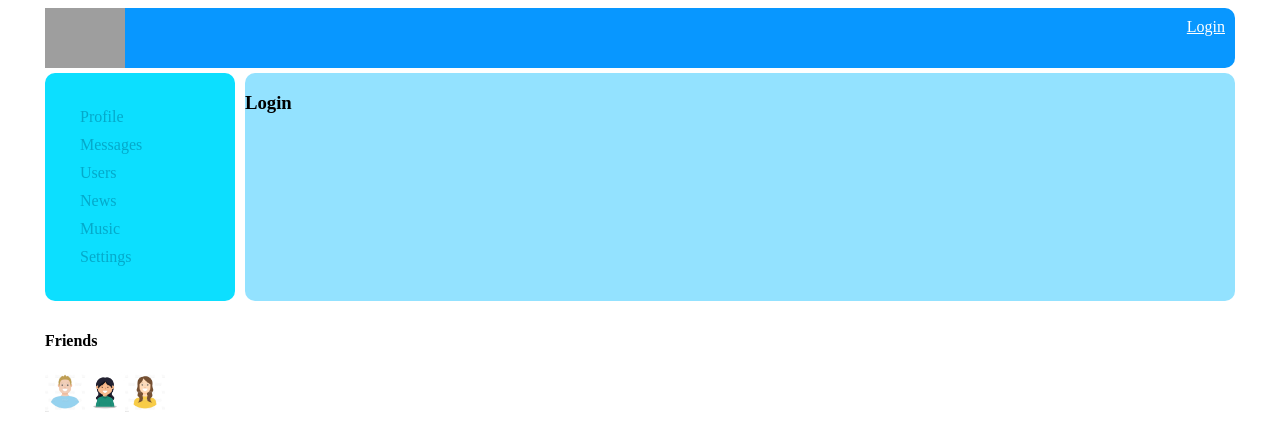
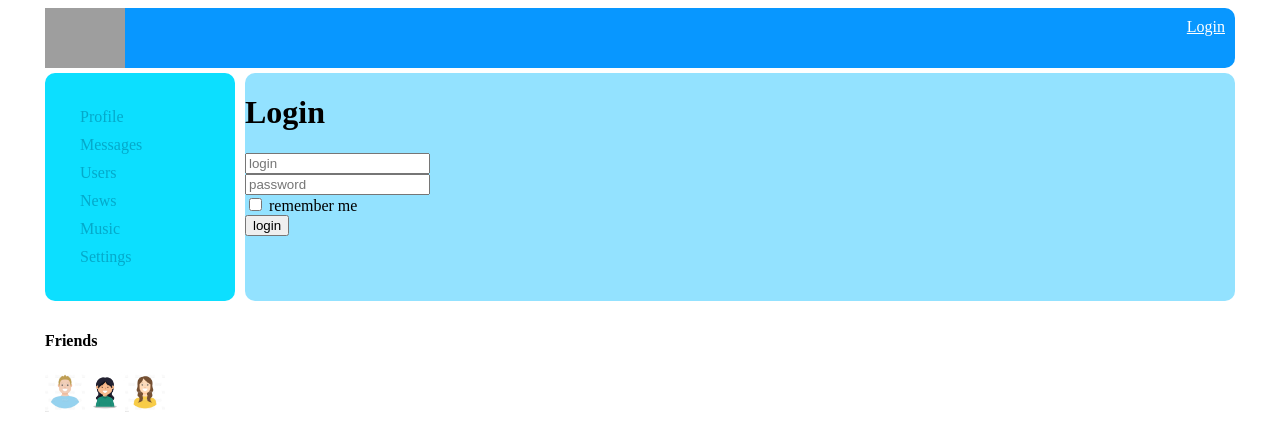
Before and after one commit to krizhik-eugen/soc-network, a React (Create React App) app: page /login in a window 1280 px wide. Shown: the top 448 px of the page. Built offline with nearby package versions, Linux system fonts and the light colour scheme; no server answers; grey boxes are pictures that could not be loaded; the HTML template or start-up script is replaced by a standard one.

Commit message:
75 lesson redux form

```diff
--- a/package.json
+++ b/package.json
@@ -14,6 +14,7 @@
     "@types/react-redux": "^7.1.18",
     "@types/react-router-dom": "^5.1.7",
     "@types/redux": "^3.6.0",
+    "@types/redux-form": "^8.3.2",
     "@types/redux-thunk": "^2.1.0",
     "axios": "^0.21.1",
     "react": "^17.0.2",
@@ -22,6 +23,7 @@
     "react-router-dom": "^5.2.0",
     "react-scripts": "4.0.3",
     "redux": "^4.1.1",
+    "redux-form": "^8.3.7",
     "redux-thunk": "^2.3.0",
     "typescript": "^4.1.2",
     "web-vitals": "^1.0.1"
--- a/src/api/api.ts
+++ b/src/api/api.ts
@@ -1,6 +1,7 @@
 import axios from "axios";
 import {UserType} from "../redux/usersReducer";
 import {UserProfileType} from "../redux/profileReducer";
+import {FormDataType} from "../components/login/login";
 
 type UsersResponseType = {
     items: UserType[]
@@ -113,5 +114,11 @@ export const authAPI = {
         return instance.get<AuthMeResponseType>(
             `auth/me`
         )
+    },
+    logIn(formData: FormDataType){
+        return instance.post(`auth/login`, formData)
+    },
+    logOut(){
+        return instance.delete(`auth/login`)
     }
 }
--- a/src/components/login/login.tsx
+++ b/src/components/login/login.tsx
@@ -1,9 +1,40 @@
 import React from 'react';
+import {Field, InjectedFormProps, reduxForm} from "redux-form";
+import {authAPI} from "../../api/api";
 
-export const Login =() => {
+export type FormDataType = {
+    login: string
+    password: string
+    rememberMe: boolean
+}
+
+const LoginForm = (props: InjectedFormProps<FormDataType>) => {
+    return (
+            <form onSubmit={props.handleSubmit}>
+                <div>
+                    <Field placeholder={'login'} component={'input'} name={'login'}/>
+                </div>
+                <div>
+                    <Field placeholder={'password'}component={'input'} name={'password'}/>
+                </div>
+                <div>
+                    <Field type={"checkbox"}component={'input'} name={'rememberMe'}/> remember me
+                </div>
+                <div>
+                    <button>login</button>
+                </div>
+            </form>
+    )
+}
+
+const ReduxLoginForm = reduxForm<FormDataType>({form: "login"})(LoginForm)
+export const Login = () => {
+    const onSubmit = (formData: FormDataType) => {
+    }
     return (
         <div>
-            <h3>Login</h3>
+            <h1>Login</h1>
+            <ReduxLoginForm onSubmit={onSubmit}/>
         </div>
     )
 }
--- a/src/components/profile/profileinfo/ProfileInfo.tsx
+++ b/src/components/profile/profileinfo/ProfileInfo.tsx
@@ -35,7 +35,7 @@ export function ProfileInfo(props: ProfileInfoPropsType) {
                 <span>{props.profile.fullName}</span>
                 <div>Contacts:</div>
                 <div>Site: {props.profile.contacts.mainLink}</div>
-                <div>FaceBook: {props.profile.contacts.facebook}</div>
+                <div>Facebook: {props.profile.contacts.facebook}</div>
                 <div>Instagram: {props.profile.contacts.instagram}</div>
                 <div>GitHub: {props.profile.contacts.github}</div>
             </div>
--- a/src/redux/authReducer.ts
+++ b/src/redux/authReducer.ts
@@ -1,6 +1,7 @@
 import {Dispatch} from 'redux';
 import {DispatchTypes} from './redux-store';
 import {authAPI} from "../api/api";
+import {FormDataType} from "../components/login/login";
 
 export type AuthDataType = {
     id: number
@@ -9,7 +10,6 @@ export type AuthDataType = {
 }
 
 const SET_USER_DATA = 'SET-USERS-DATA'
-
 
 export const setAuthUsersData = (data: AuthDataType) => ({type: SET_USER_DATA, data}) as const
 
--- a/src/redux/redux-store.ts
+++ b/src/redux/redux-store.ts
@@ -1,4 +1,5 @@
 import {applyMiddleware, combineReducers, createStore} from 'redux';
+import { reducer as formReducer } from 'redux-form'
 import thunkMiddleWare from 'redux-thunk';
 import profileReducer, {
     addNewPostContentAC,
@@ -41,10 +42,13 @@ export const rootReducer = combineReducers(
         dialogsPage: dialogsReducer,
         sideBar: sideBarReducer,
         usersPage: usersReducer,
-        auth: authReducer
+        auth: authReducer,
+        form: formReducer
     }
 );
 
 export type AppStateType = ReturnType<typeof rootReducer>
 
 export const store = createStore(rootReducer, applyMiddleware(thunkMiddleWare))
+// @ts-ignore
+window.store = store
```
Also changed, not shown: 1 other file (tests, documents, lock files or other folders).
